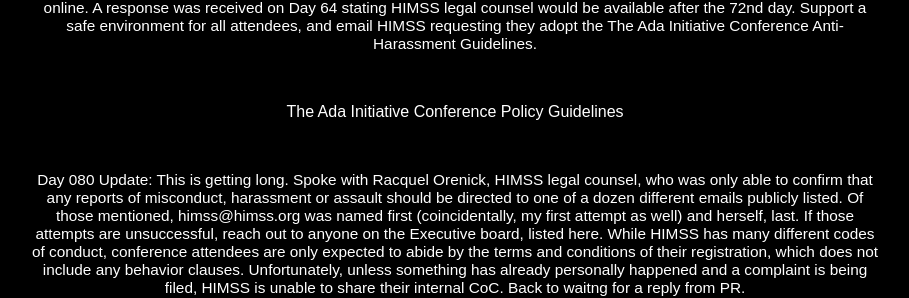
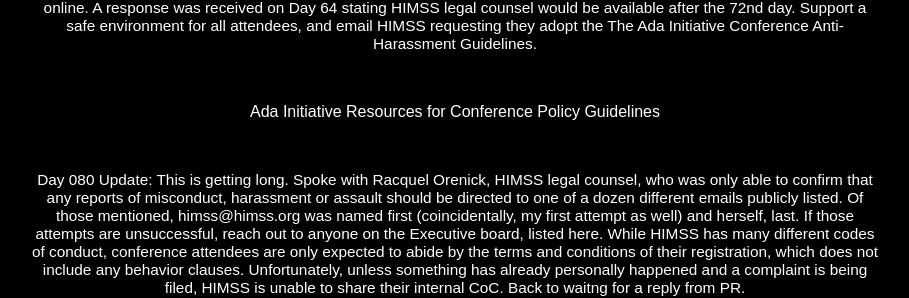
Before and after one commit to laurenstill/laurenstill.github.io, a Jekyll site: the page himssplzrespond.html, which Jekyll copies as it is, in a window 1280 px wide. Shown: the part 297-595 px from the top of the page, without its empty margins (185-1094 px from the left). Built offline with Jekyll 4.4.1, drawn with Linux system fonts in a browser that asks for light colours.

Commit message:
Update himssplzrespond.html

```diff
--- a/himssplzrespond.html
+++ b/himssplzrespond.html
@@ -96,7 +96,7 @@
 
 
 <div id="footer">
-    <a href="https://adainitiative.org/what-we-do/conference-policies/">The Ada Initiative Conference Policy Guidelines</a>
+    <a href="https://adainitiative.org/what-we-do/conference-policies/">Ada Initiative Resources for Conference Policy Guidelines</a>
 </div>
 
 <div id="sub">
```
